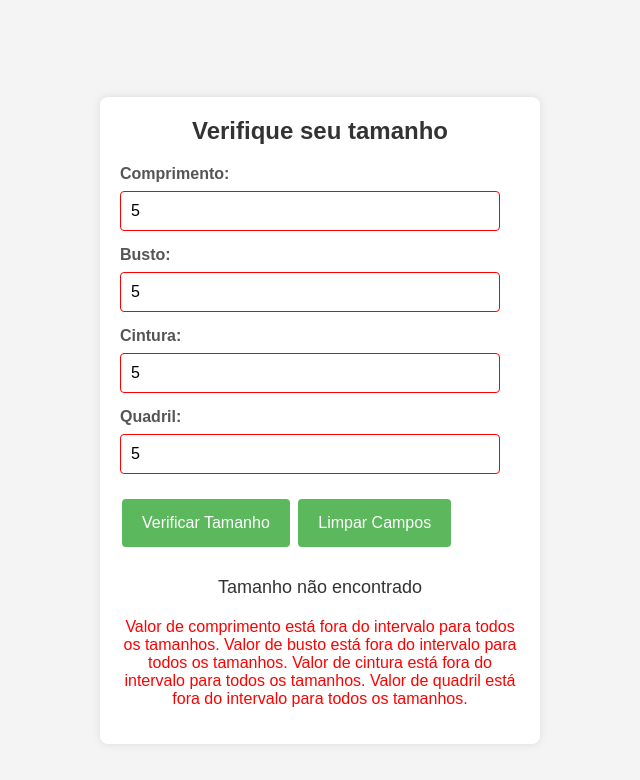
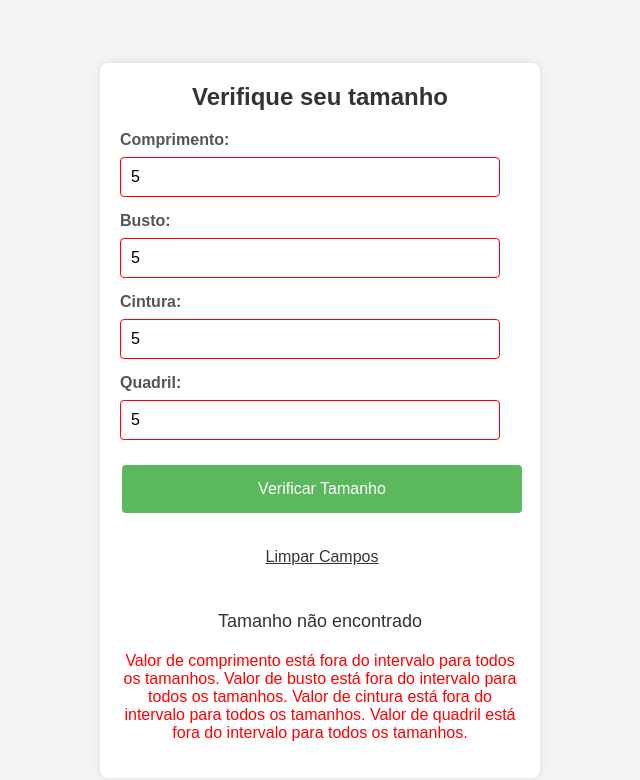
Before and after one commit to LochaydeOliveira/tabela-dinamica-tamanhos, a plain HTML site: page index.html in a window 1280 px wide. Both pictures are taken after typing "5", "5", "5", "5" into the empty fields and a click on the input "Verificar Tamanho". Shown: the whole page, without its empty margins (320-960 px from the left). Drawn offline with Linux system fonts and the light colour scheme.

Commit message:
Tabela V3

```diff
--- a/index.html
+++ b/index.html
@@ -64,6 +64,7 @@
             margin: 10px 2px;
             cursor: pointer;
             border-radius: 4px;
+            width: 100%;
         }
 
         input[type="submit"]:hover, input[type="button"]:hover {
@@ -83,7 +84,10 @@
         }
 
         #limparCampos {
-            display: none; /* Inicialmente escondido */
+            display: none;
+            background: none!important;
+            color: #353535;
+            text-decoration: underline;
         }
     </style>
 </head>
```
